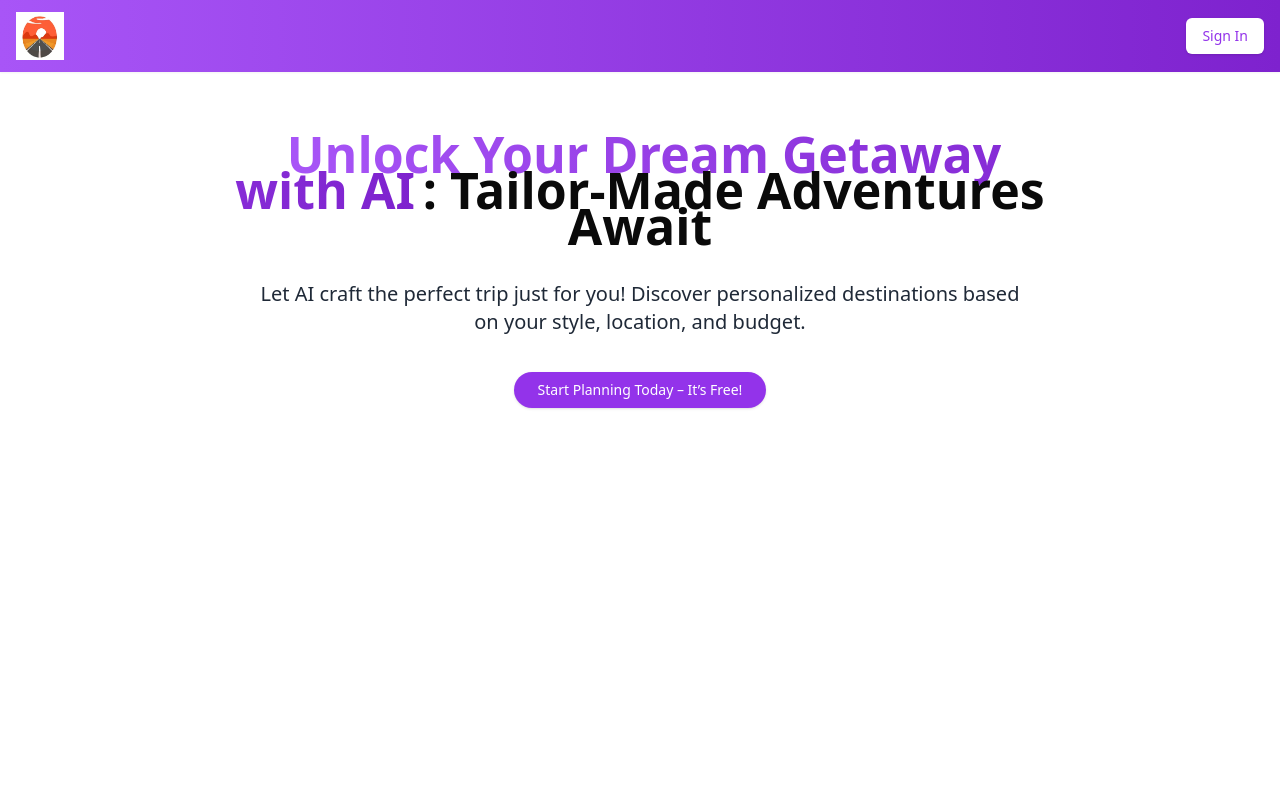
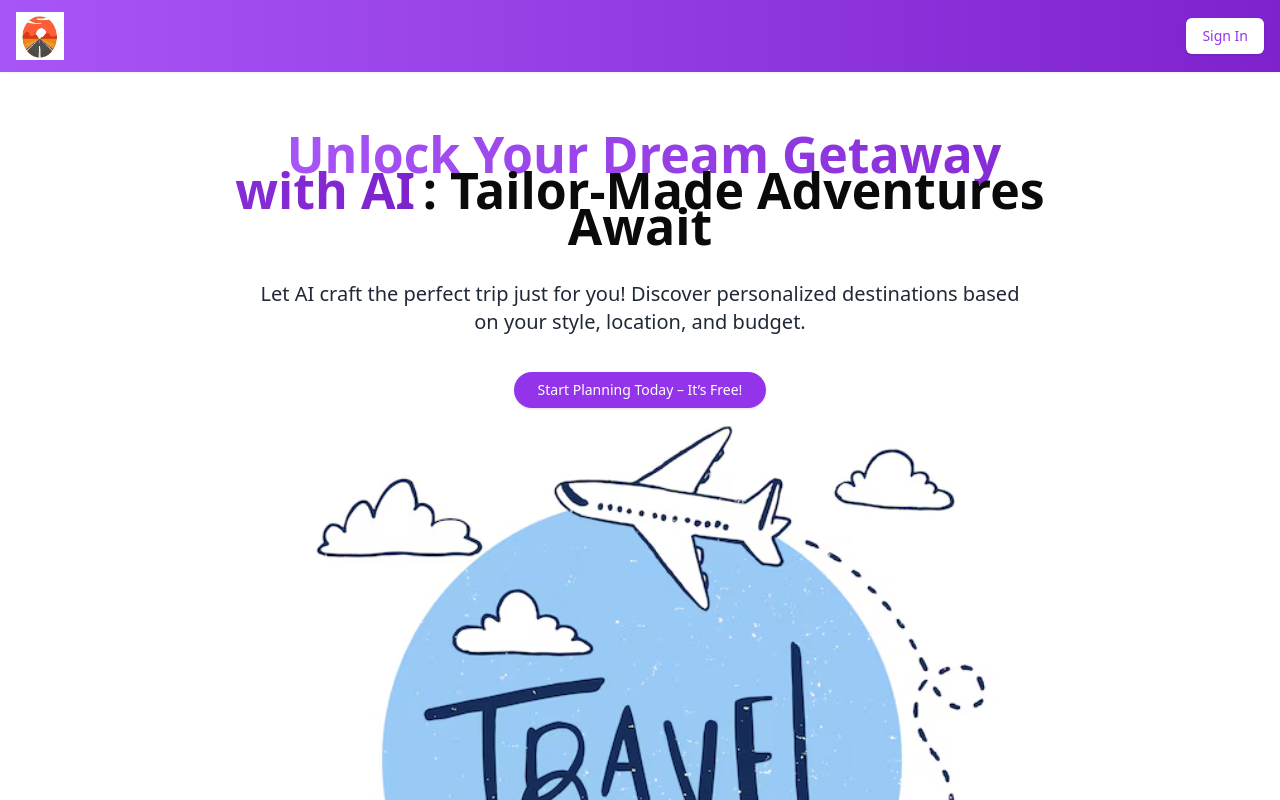
Before and after one commit to aaryan182/trip-ai-plan, a React (Vite) app: page / in a window 1280 px wide. Shown: the top 800 px of the page. Built offline with nearby package versions, Linux system fonts and the light colour scheme; no server answers.

Commit message:
added hero image

```diff
--- a/src/components/custom/Hero.jsx
+++ b/src/components/custom/Hero.jsx
@@ -19,6 +19,7 @@ function Hero() {
           Start Planning Today – It’s Free!
         </Button>
       </Link>
+      <img src='/landing.png' className='-mt-20 width-[120px] height-[120px]'/>
     </div>
   );
 }
```
Also changed, not shown: public/landing.png (added).
